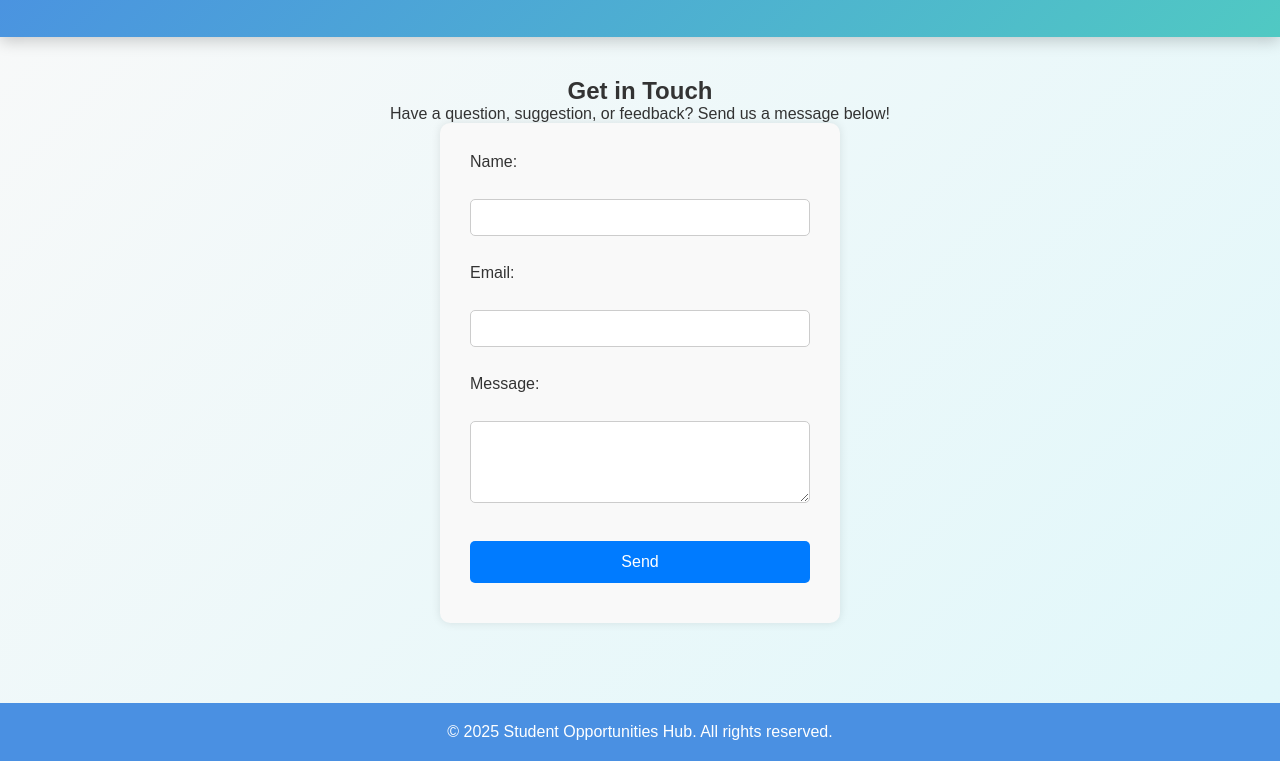
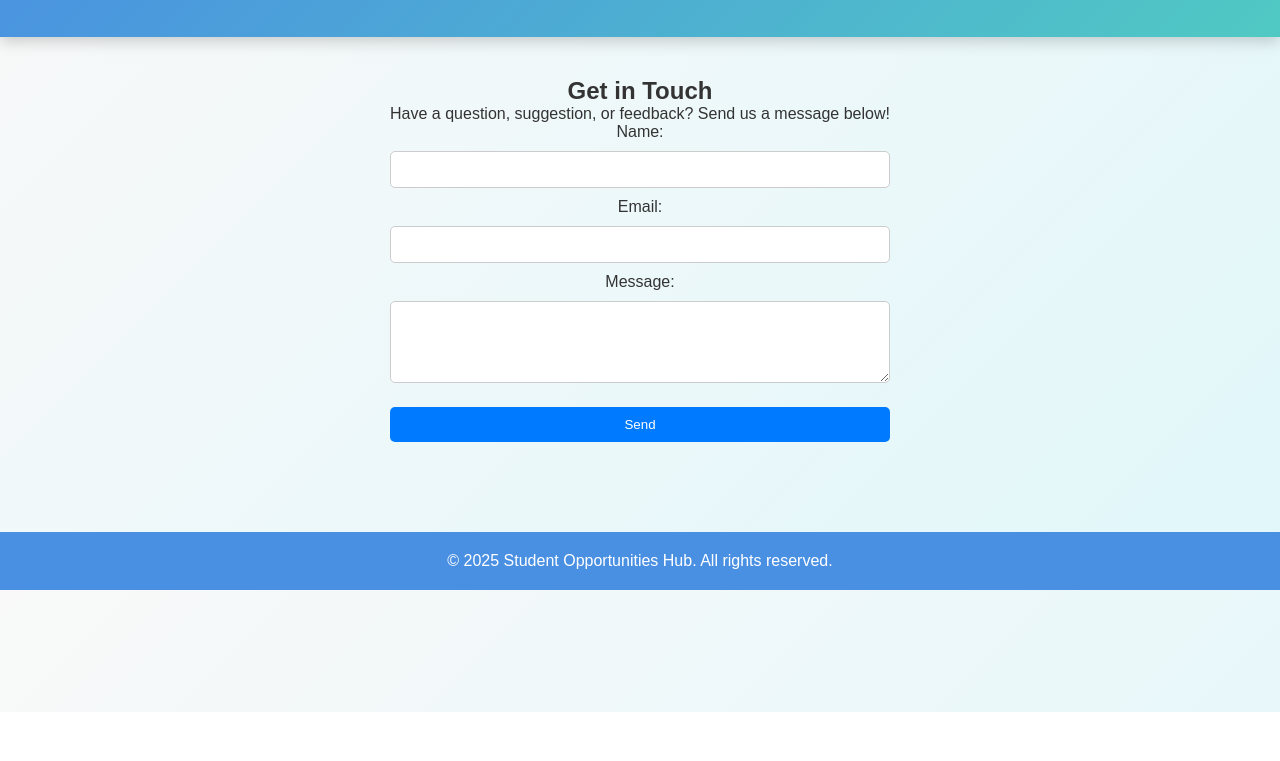
Before and after one commit to SahithReddy211/Student-Opportunities-Hub, a plain HTML site: page contact.html in a window 1280 px wide. Shown: the part 88-849 px from the top of the page. After the commit the page ends 800 px from the top, so only its background shows below. Drawn offline with Linux system fonts and the light colour scheme.

Commit message:
Update style.css

```diff
--- a/style.css
+++ b/style.css
@@ -116,28 +116,13 @@ footer {
   z-index: 1; /* keep text above overlay */
 }
 .contact-form {
-  display: flex;
-  flex-direction: column;
-  align-items: center;
-  justify-content: center;
   text-align: center;
   padding: 40px;
 }
 
 .contact-form form {
-  display: flex;
-  flex-direction: column;
-  align-items: flex-start;
-  max-width: 400px;
-  width: 100%;
-  background: #f9f9f9;
-  padding: 30px;
-  border-radius: 10px;
-  box-shadow: 0 0 10px rgba(0, 0, 0, 0.1);
-}
-
-.contact-form label {
-  align-self: flex-start;
+  max-width: 500px;
+  margin: 0 auto;
 }
 
 .contact-form input,
@@ -147,7 +132,6 @@ footer {
   margin: 10px 0;
   border-radius: 5px;
   border: 1px solid #ccc;
-  box-sizing: border-box;
 }
 
 .contact-form input[type="submit"] {
@@ -155,10 +139,6 @@ footer {
   color: white;
   border: none;
   cursor: pointer;
-  width: 100%;
-  padding: 12px;
-  font-size: 16px;
-  border-radius: 5px;
 }
 
 .contact-form input[type="submit"]:hover {
```
